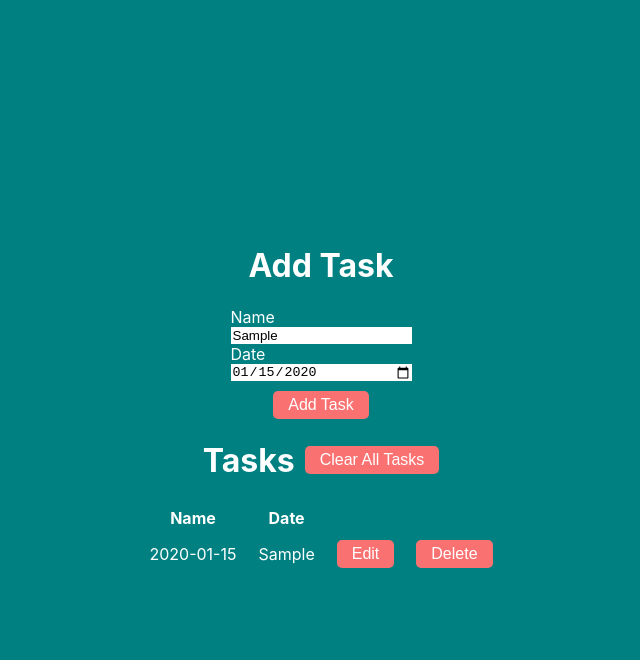
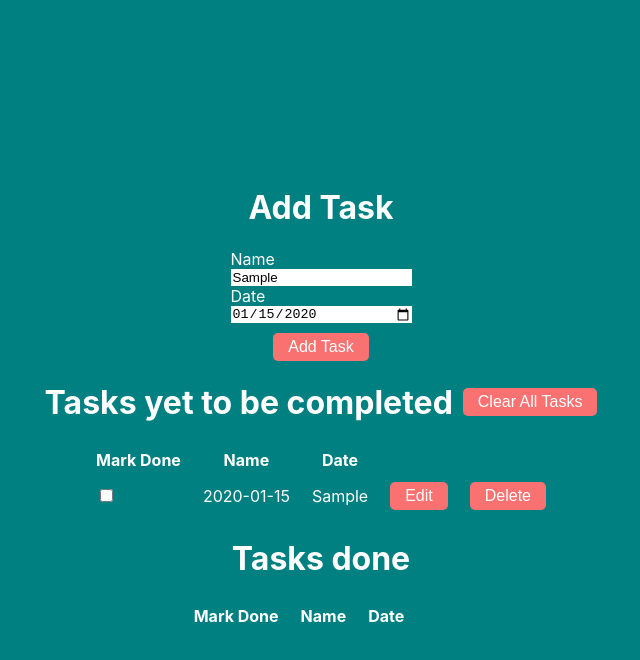
Before and after one commit to vihangkale/todolist, a React (Create React App) app: page / in a window 1280 px wide. Both pictures are taken after typing "Sample", "2020-01-15" into the empty fields and a click on the button "Add Task". Shown: the top 660 px of the page, without its empty margins (319-959 px from the left). Built offline with nearby package versions, Linux system fonts and the light colour scheme; the HTML template or start-up script is replaced by a standard one.

Commit message:
tasks done and undone category added

```diff
--- a/src/App.js
+++ b/src/App.js
@@ -18,6 +18,7 @@ function App() {
   async function addTask(e) {
     const tasks = JSON.parse(localStorage.getItem("Tasks")) || [];
     addFieldData.id = uuidv4();
+    addFieldData.taskDone = false;
     setTasks([...tasks, addFieldData]);
     localStorage.setItem("Tasks", JSON.stringify([...tasks, addFieldData]));
   }
@@ -57,6 +58,17 @@ function App() {
     localStorage.clear();
     getTaskData();
   }
+
+  function checkTaskDone(e, markDonetask) {
+    const tasks = JSON.parse(localStorage.getItem("Tasks")) || [];
+    tasks.map((task) => {
+      if (task.id === markDonetask.id) {
+        e.target.checked ? (task.taskDone = true) : (task.taskDone = false);
+      }
+    });
+    localStorage.setItem("Tasks", JSON.stringify(tasks));
+    getTaskData();
+  }
   return (
     <div className="table">
       <h1>{isEditTaskData ? "Update Task" : "Add Task"}</h1>
@@ -86,15 +98,16 @@ function App() {
         {isEditTaskData ? "Update Task" : "Add Task"}
       </button>
 
-      <div class="display-flex align-center">
-        <h1>Tasks</h1>
-        <button class="m-l-10" onClick={(e) => clearTaskData()}>
+      <div className="display-flex align-center">
+        <h1>Tasks yet to be completed</h1>
+        <button className="m-l-10" onClick={(e) => clearTaskData()}>
           Clear All Tasks
         </button>
       </div>
       <table>
         <thead>
           <tr>
+            <th>Mark Done</th>
             <th>Name</th>
             <th>Date</th>
             <th></th>
@@ -102,8 +115,17 @@ function App() {
           </tr>
         </thead>
         <tbody>
-          {Tasks.map((task) => (
-            <tr>
+          {Tasks.map(
+            (task) =>
+              !task.taskDone && (
+                <tr key={task.id}>
+                  <td>
+                    <input
+                      type="checkbox"
+                      onChange={(e) => checkTaskDone(e, task)}
+                      checked={task.taskDone ? true : false}
+                    />
+                  </td>
                   <td>{task.date}</td>
                   <td>{task.name}</td>
                   <td>
@@ -123,7 +145,55 @@ function App() {
                     <button onClick={(e) => DeleteTask(task)}>Delete</button>
                   </td>
                 </tr>
-          ))}
+              )
+          )}
+        </tbody>
+      </table>
+
+      <h1>Tasks done</h1>
+      <table>
+        <thead>
+          <tr>
+            <th>Mark Done</th>
+            <th>Name</th>
+            <th>Date</th>
+            <th></th>
+            <th></th>
+          </tr>
+        </thead>
+        <tbody>
+          {Tasks.map(
+            (task) =>
+              task.taskDone && (
+                <tr key={task.id}>
+                  <td>
+                    <input
+                      type="checkbox"
+                      onChange={(e) => checkTaskDone(e, task)}
+                      checked={task.taskDone ? true : false}
+                    />
+                  </td>
+                  <td>{task.date}</td>
+                  <td>{task.name}</td>
+                  <td>
+                    <button
+                      onClick={(e) => {
+                        isEditTaskData
+                          ? setEditTaskData(false)
+                          : editTaskData(task);
+                      }}
+                    >
+                      {task.id === addFieldData.id && isEditTaskData
+                        ? "Stop Edit"
+                        : "Edit"}
+                    </button>
+                  </td>
+                  <td>
+                    <button onClick={(e) => DeleteTask(task)}>Delete</button>
+                  </td>
+                </tr>
+              )
+          )}
         </tbody>
       </table>
     </div>
```
Lines whose indentation alone changed are shown as unchanged.
